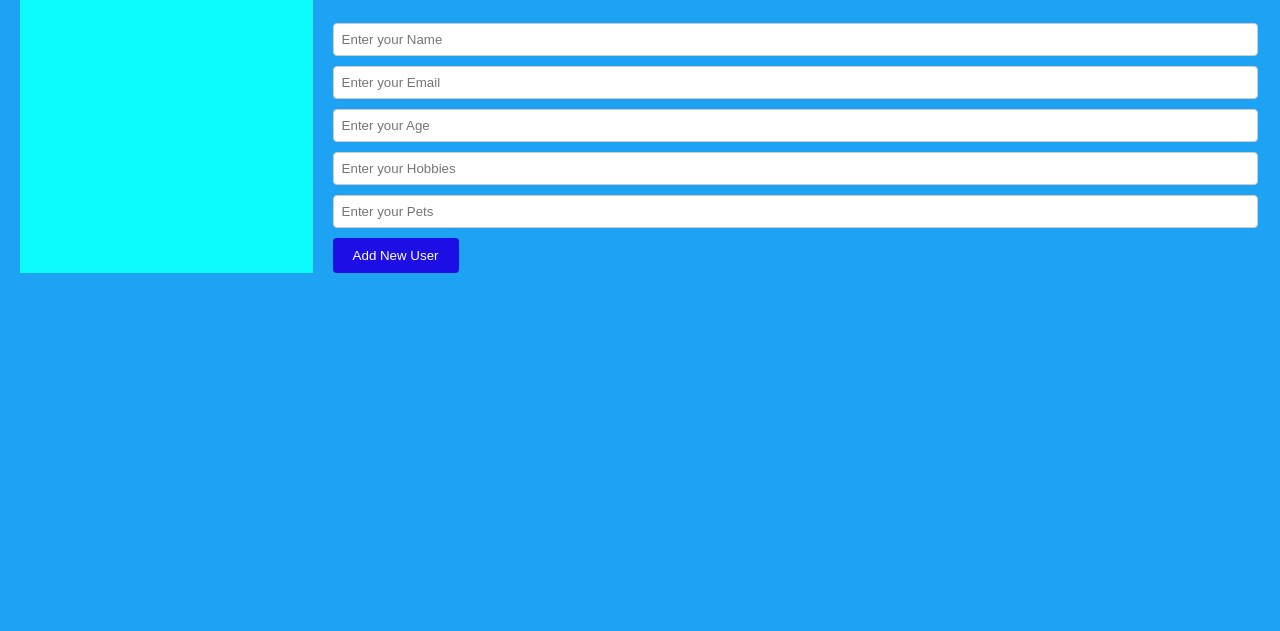
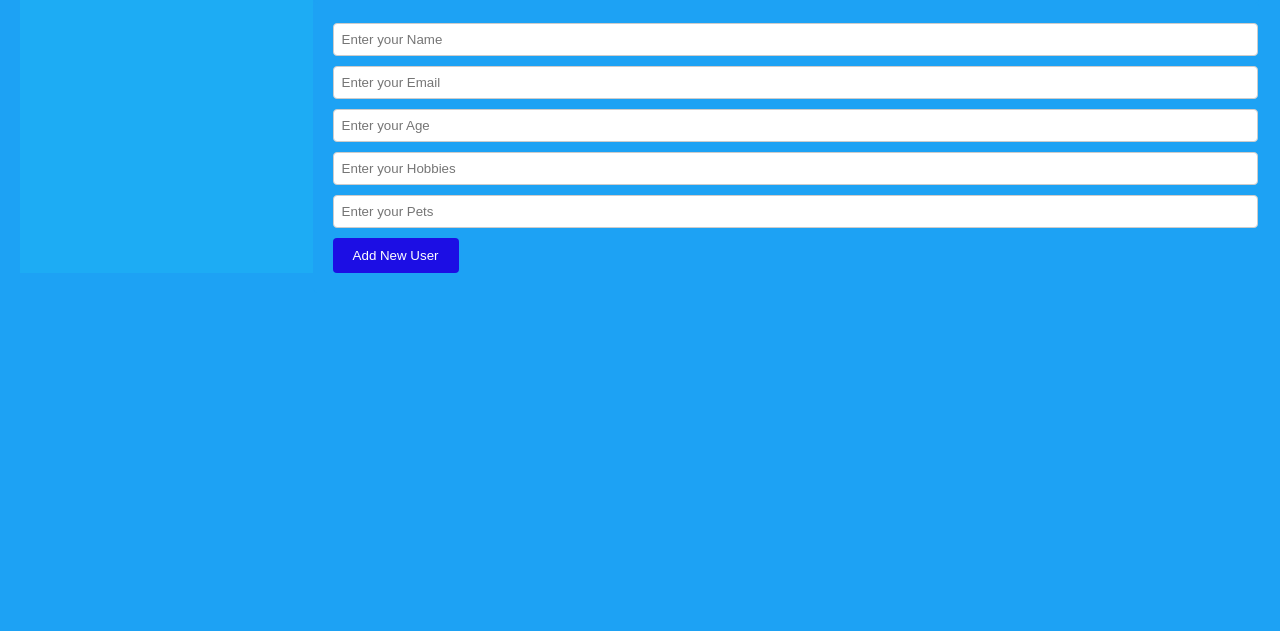
Before and after one commit to idan70000-ui/docker-project, a website: page public/index.html in a window 1280 px wide. Shown: the part 169-800 px from the top of the page. Drawn offline with Linux system fonts and the light colour scheme; no server answers.

Commit message:
start production

```diff
--- a/public/style.css
+++ b/public/style.css
@@ -9,8 +9,8 @@ h1 {
     text-align: center;
 }
 header {
-    background-color: #0cfcfc;
-    color: rgb(18, 239, 239);
+    background-color: #1dacf4;
+    color: rgb(27, 191, 191);
     padding: 10px 0;
     text-align: center;
     margin-bottom: 20px;
```
